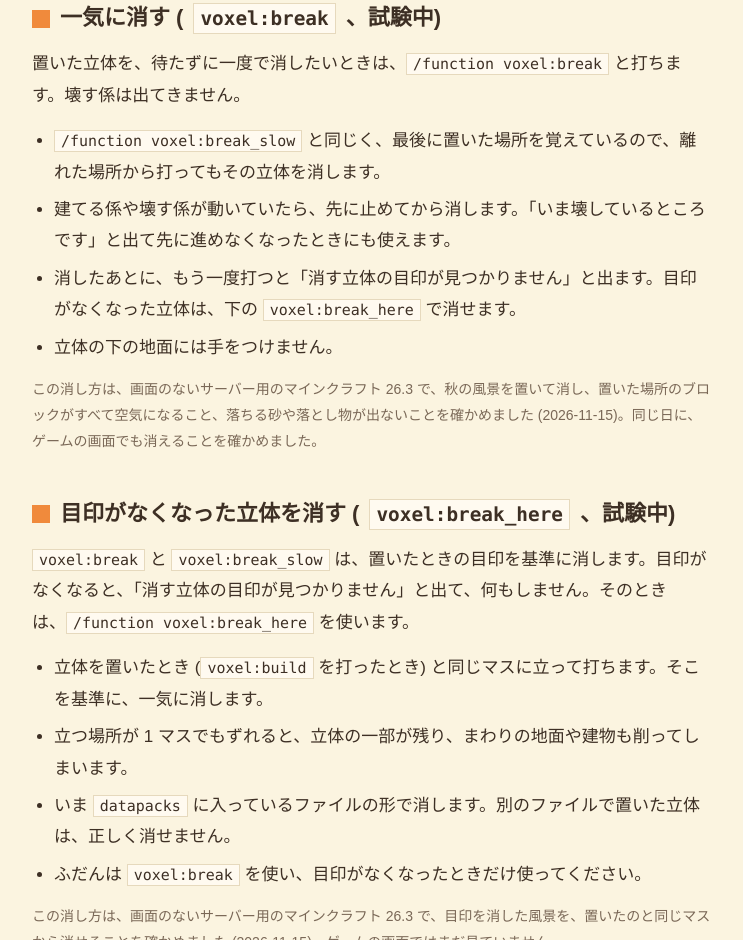
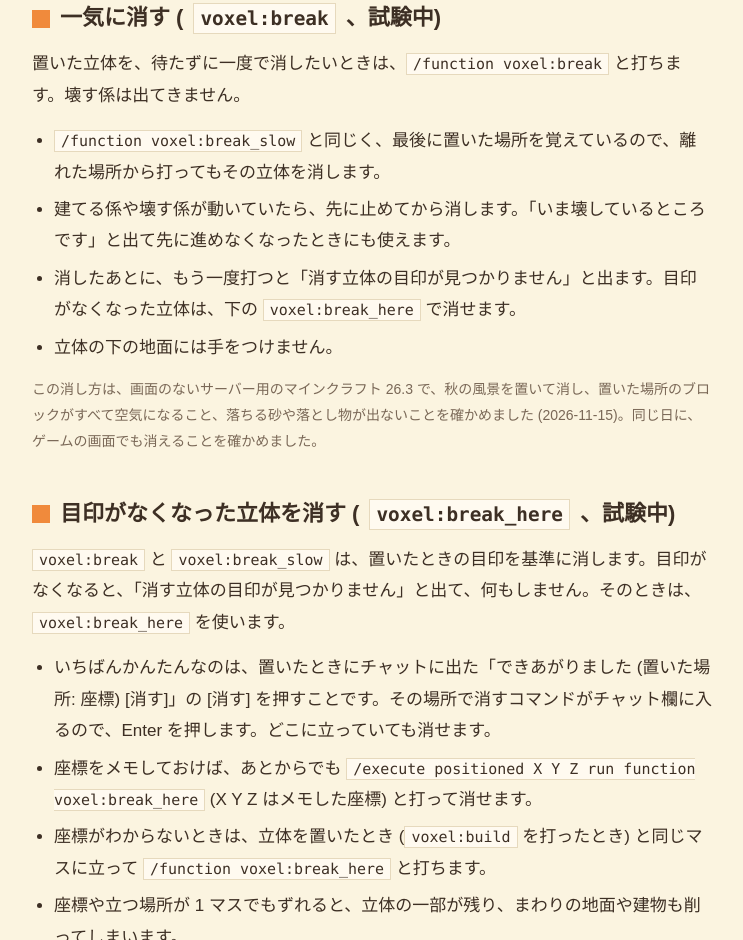
Before and after one commit to fu-yu/voxel-maker, a plain HTML site: page minecraft.html in a window 1280 px wide. Shown: the part 2752-3692 px from the top of the page, without its empty margins (268-1011 px from the left). Drawn offline with Linux system fonts and the light colour scheme; animation ran at ten frames a second; a web font is replaced by a local one.

Commit message:
「できあがりました」に置いた場所の座標と [消す] を付ける
[消す] を押すと、その場所で voxel:break_here を打つコマンドが
チャット欄に入る。立つ場所を合わせなくても消せる。

Co-Authored-By: Claude Opus 5.5 <noreply@anthropic.com>

```diff
--- a/minecraft.html
+++ b/minecraft.html
@@ -124,7 +124,7 @@ tbody th { font-weight:700; white-space:nowrap; }
     <li><span>開いたフォルダの中の <code>datapacks</code> フォルダに、保存したファイルを入れます。ファイルは開かずに、そのまま入れます。</span></li>
     <li><span>ワールドに入り、立体を置きたい場所に立ちます。</span></li>
     <li><span>チャットの欄に <code>/reload</code> と打ちます。</span></li>
-    <li><span>続けて <code>/function voxel:build</code> と打ちます。置き終わると、チャットに「できあがりました」と出ます。少しずつ置きたいときは、代わりに <code>/function voxel:build_slow</code> と打ちます。置いた立体を壊して消したいときは、<code>/function voxel:break_slow</code> (少しずつ) か <code>/function voxel:break</code> (一気に) と打ちます。</span></li>
+    <li><span>続けて <code>/function voxel:build</code> と打ちます。置き終わると、チャットに「できあがりました (置いた場所: 座標) [消す]」と出ます。少しずつ置きたいときは、代わりに <code>/function voxel:build_slow</code> と打ちます。置いた立体を壊して消したいときは、<code>/function voxel:break_slow</code> (少しずつ) か <code>/function voxel:break</code> (一気に) と打ちます。</span></li>
   </ol>
   <p class="source">手順 3 と 4 は、Minecraft Wiki の「<a href="https://ja.minecraft.wiki/w/%E3%83%81%E3%83%A5%E3%83%BC%E3%83%88%E3%83%AA%E3%82%A2%E3%83%AB:%E3%83%87%E3%83%BC%E3%82%BF%E3%83%91%E3%83%83%E3%82%AF%E3%81%AE%E8%AA%AD%E3%81%BF%E8%BE%BC%E3%81%BF">データパックの読み込み</a>」の説明によります。Minecraft Wiki は、公式のサイトではありません。</p>
 </section>
@@ -172,14 +172,16 @@ tbody th { font-weight:700; white-space:nowrap; }
 
 <section>
   <h2>目印がなくなった立体を消す (<code>voxel:break_here</code>、試験中)</h2>
-  <p><code>voxel:break</code> と <code>voxel:break_slow</code> は、置いたときの目印を基準に消します。目印がなくなると、「消す立体の目印が見つかりません」と出て、何もしません。そのときは、<code>/function voxel:break_here</code> を使います。</p>
+  <p><code>voxel:break</code> と <code>voxel:break_slow</code> は、置いたときの目印を基準に消します。目印がなくなると、「消す立体の目印が見つかりません」と出て、何もしません。そのときは、<code>voxel:break_here</code> を使います。</p>
   <ul>
-    <li>立体を置いたとき (<code>voxel:build</code> を打ったとき) と同じマスに立って打ちます。そこを基準に、一気に消します。</li>
-    <li>立つ場所が 1 マスでもずれると、立体の一部が残り、まわりの地面や建物も削ってしまいます。</li>
+    <li>いちばんかんたんなのは、置いたときにチャットに出た「できあがりました (置いた場所: 座標) [消す]」の [消す] を押すことです。その場所で消すコマンドがチャット欄に入るので、Enter を押します。どこに立っていても消せます。</li>
+    <li>座標をメモしておけば、あとからでも <code>/execute positioned X Y Z run function voxel:break_here</code> (X Y Z はメモした座標) と打って消せます。</li>
+    <li>座標がわからないときは、立体を置いたとき (<code>voxel:build</code> を打ったとき) と同じマスに立って <code>/function voxel:break_here</code> と打ちます。</li>
+    <li>座標や立つ場所が 1 マスでもずれると、立体の一部が残り、まわりの地面や建物も削ってしまいます。</li>
     <li>いま <code>datapacks</code> に入っているファイルの形で消します。別のファイルで置いた立体は、正しく消せません。</li>
     <li>ふだんは <code>voxel:break</code> を使い、目印がなくなったときだけ使ってください。</li>
   </ul>
-  <p class="source">この消し方は、画面のないサーバー用のマインクラフト 26.3 で、目印を消した風景を、置いたのと同じマスから消せることを確かめました (2026-11-15)。ゲームの画面ではまだ見ていません。</p>
+  <p class="source">この消し方は、画面のないサーバー用のマインクラフト 26.3 で、目印を消した風景を、置いたのと同じマスから消せることと、「できあがりました」の文に出る座標で消せることを確かめました (2026-11-15)。ゲームの画面ではまだ見ていません。</p>
 </section>
 
 <section>
@@ -235,7 +237,7 @@ tbody th { font-weight:700; white-space:nowrap; }
     <li><b>コマンドが使えない</b><span>ワールドの「チートの許可」がオフになっています。</span></li>
     <li><b>立体の一部が置かれない</b><span>遠くの土地がまだ読み込まれていないと、そこには置かれません。大きな立体で起きやすくなります。マスの数を減らして、作り直してみてください。</span></li>
     <li><b>「いま壊しているところです」(または「いま建てているところです」) と出て、何も始まらない</b><span>前の係の記録が残っています。<code>/function voxel:break_stop</code> (または <code>/function voxel:build_stop</code>) と打つか、<code>/function voxel:break</code> で立体ごと消してから、やり直してください。</span></li>
-    <li><b>「消す立体の目印が見つかりません」と出る</b><span>立体がまだ残っているなら、置いたときと同じマスに立って <code>/function voxel:break_here</code> と打ってください。</span></li>
+    <li><b>「消す立体の目印が見つかりません」と出る</b><span>立体がまだ残っているなら、置いたときの「できあがりました」の文の [消す] を押すか、置いたときと同じマスに立って <code>/function voxel:break_here</code> と打ってください。</span></li>
     <li><b>新しいファイルに入れ替えたのに、前の立体が置かれる</b><span><code>datapacks</code> フォルダに前の zip ファイルが残っていると、ファイルの名前を変えていても前のほうが読み込まれることがあります。前の zip ファイルは <code>datapacks</code> フォルダの外に出すか消してから、<code>/reload</code> と打ってください。</span></li>
   </ul>
 </section>
```
Also changed, not shown: docs/public/minecraft.html (+8 -6 lines), index.html (+13 -2 lines), 3 other files.
